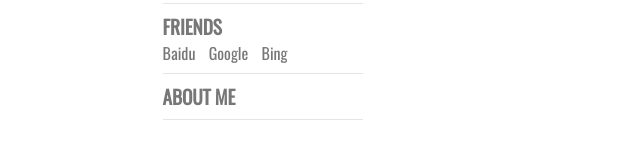
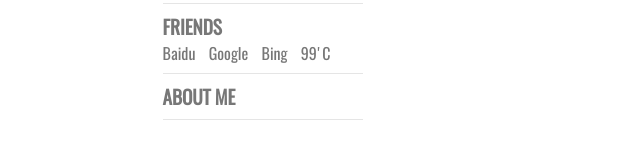
Before and after one commit to 4iri/Luckinger.github.io, a plain HTML site: page index.html in a window 1280 px wide. Shown: the part 770-930 px from the top of the page, 11-651 px from the left. Drawn offline with nearby package versions, Linux system fonts and the light colour scheme; some packages are replaced by stand-ins of ours; a script that the page names is missing; a web font is replaced by a local one.

Commit message:
Site updated: 2018-05-17 06:20:55

```diff
--- a/index.html
+++ b/index.html
@@ -497,6 +497,12 @@ height:50vh;
                     </span>
 
 
+
+                    <span>
+                        <a href= //e99net.github.io target="_black">99'C</a>
+                    </span>
+
+
         </div>
 
 
```
Also changed, not shown: 1 other file.
